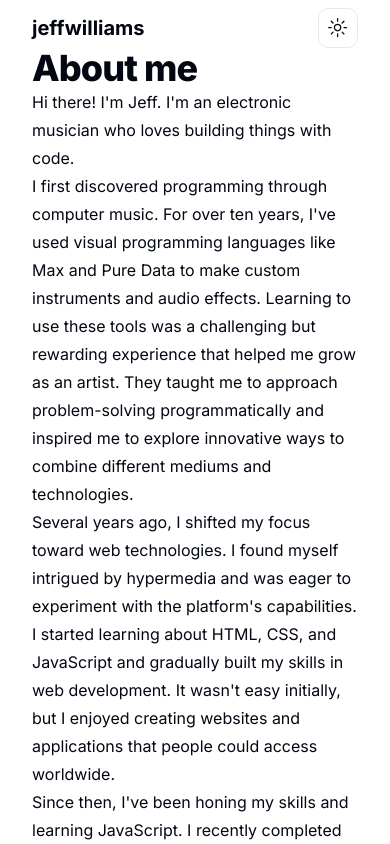
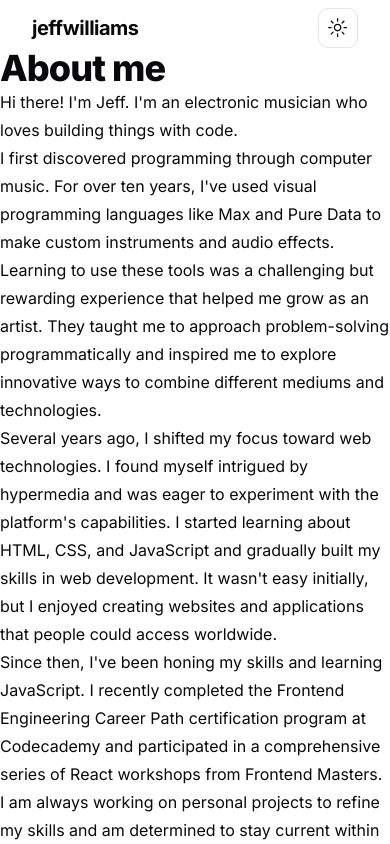
Before and after one commit to orphandeity/portfolio, a Next.js app: page /about-me in a window 390 px wide. Shown: the top 844 px of the page. Built offline with nearby package versions, Linux system fonts and the light colour scheme.

Commit message:
responsive hero styles

```diff
--- a/src/app/layout.tsx
+++ b/src/app/layout.tsx
@@ -21,15 +21,13 @@ export default function RootLayout({
     <html lang="en">
       <body className={inter.className}>
         <ThemeProvider attribute="class" defaultTheme="system" enableSystem>
-          <div className="container">
-            <header className="mt-2 flex items-center justify-between">
-              <Link href={'/'}>
-                <strong className="text-xl">jeffwilliams</strong>
-              </Link>
-              <ModeToggle />
-            </header>
-            {children}
-          </div>
+          <header className="container mt-2 flex items-center justify-between">
+            <Link href={'/'}>
+              <strong className="text-xl tracking-tight">jeffwilliams</strong>
+            </Link>
+            <ModeToggle />
+          </header>
+          {children}
         </ThemeProvider>
       </body>
     </html>
--- a/src/app/page.tsx
+++ b/src/app/page.tsx
@@ -23,45 +23,46 @@ import { Button } from '@/components/ui/button'
 export default function Home() {
   return (
     <main className="space-y-20">
-      <div>
-        <figure className="relative mb-32">
-          <div className="relative mx-auto max-w-sm before:absolute before:inset-0 before:bg-gradient-to-t before:from-background before:to-transparent before:to-30%">
-            <Image src={photo} alt="" />
+      <div className="container">
+        <figure className="relative mb-12 sm:mb-8">
+          <div className="relative mx-auto max-w-sm translate-x-1/3 before:absolute before:inset-0 before:bg-gradient-to-t before:from-background before:to-transparent before:to-30% sm:ml-auto sm:mr-0 sm:translate-x-12">
+            <Image src={photo} alt="" priority />
           </div>
-          <figcaption className="absolute -bottom-28">
+          <figcaption className="absolute -bottom-8 max-w-xs xs:max-w-sm sm:bottom-0">
             <h1>
               Hi! I&apos;m Jeff...
               <br />
-              <span className="text-primary">Web Developer</span>,
-              <br />
-              Musician and
+              <span className="text-primary">Web Developer</span>, Musician and
               <br />
               Cat Lover.
             </h1>
           </figcaption>
         </figure>
-        <p className="text-xl text-muted-foreground">
-          I build dynamic web experiences that people love to use. You can read
-          a bit more{' '}
+
+        <div className="space-y-4 sm:space-y-8">
+          <p className="text-lg text-muted-foreground">
+            I build dynamic web experiences that people love to use. You can
+            read a bit more{' '}
             <Link
               href={'about-me'}
-            className="underline decoration-primary underline-offset-4"
+              className="underline decoration-primary decoration-2 underline-offset-4"
             >
               about me
             </Link>{' '}
             or check out some things I&apos;ve made.
           </p>
-        <div className="mt-12 flex justify-between gap-4">
-          <Button size={'lg'} className="w-full" asChild>
+          <div className="flex justify-between gap-4 sm:gap-8">
+            <Button className="w-full" asChild>
               <Link href={'#projects'}>Projects</Link>
             </Button>
-          <Button size={'lg'} className="w-full" asChild>
+            <Button className="w-full" asChild>
               <Link href={'#contact'}>Contact</Link>
             </Button>
           </div>
         </div>
+      </div>
 
-      <section>
+      <section className="container">
         <h2>Skills</h2>
         <h3 className="text-muted-foreground">Languages</h3>
         <ul className="mb-8 flex justify-between">
@@ -121,7 +122,7 @@ export default function Home() {
 
       <Projects />
 
-      <section id="contact">
+      <section id="contact" className="container">
         <h2>Contact</h2>
         <ContactForm />
       </section>
--- a/src/app/tailwind.css
+++ b/src/app/tailwind.css
@@ -5,64 +5,47 @@
 @layer base {
   :root {
     --background: 0 0% 100%;
-    --foreground: 224 71.4% 4.1%;
-
+    --foreground: 240 10% 3.9%;
     --card: 0 0% 100%;
-    --card-foreground: 224 71.4% 4.1%;
-
+    --card-foreground: 240 10% 3.9%;
     --popover: 0 0% 100%;
-    --popover-foreground: 224 71.4% 4.1%;
-
-    --primary: 262.1 83.3% 57.8%;
-    --primary-foreground: 210 20% 98%;
-
-    --secondary: 220 14.3% 95.9%;
-    --secondary-foreground: 220.9 39.3% 11%;
-
-    --muted: 220 14.3% 95.9%;
-    --muted-foreground: 220 8.9% 46.1%;
-
-    --accent: 220 14.3% 95.9%;
-    --accent-foreground: 220.9 39.3% 11%;
-
+    --popover-foreground: 240 10% 3.9%;
+    --primary: 346.8 77.2% 49.8%;
+    --primary-foreground: 355.7 100% 97.3%;
+    --secondary: 240 4.8% 95.9%;
+    --secondary-foreground: 240 5.9% 10%;
+    --muted: 240 4.8% 95.9%;
+    --muted-foreground: 240 3.8% 46.1%;
+    --accent: 240 4.8% 95.9%;
+    --accent-foreground: 240 5.9% 10%;
     --destructive: 0 84.2% 60.2%;
-    --destructive-foreground: 210 20% 98%;
-
-    --border: 220 13% 91%;
-    --input: 220 13% 91%;
-    --ring: 262.1 83.3% 57.8%;
-
+    --destructive-foreground: 0 0% 98%;
+    --border: 240 5.9% 90%;
+    --input: 240 5.9% 90%;
+    --ring: 346.8 77.2% 49.8%;
     --radius: 0.75rem;
   }
 
   .dark {
-    --background: 224 71.4% 4.1%;
-    --foreground: 210 20% 98%;
-
-    --card: 224 71.4% 4.1%;
-    --card-foreground: 210 20% 98%;
-
-    --popover: 224 71.4% 4.1%;
-    --popover-foreground: 210 20% 98%;
-
-    --primary: 263.4 70% 50.4%;
-    --primary-foreground: 210 20% 98%;
-
-    --secondary: 215 27.9% 16.9%;
-    --secondary-foreground: 210 20% 98%;
-
-    --muted: 215 27.9% 16.9%;
-    --muted-foreground: 217.9 10.6% 64.9%;
-
-    --accent: 215 27.9% 16.9%;
-    --accent-foreground: 210 20% 98%;
-
+    --background: 20 14.3% 4.1%;
+    --foreground: 0 0% 95%;
+    --card: 24 9.8% 10%;
+    --card-foreground: 0 0% 95%;
+    --popover: 0 0% 9%;
+    --popover-foreground: 0 0% 95%;
+    --primary: 346.8 77.2% 49.8%;
+    --primary-foreground: 355.7 100% 97.3%;
+    --secondary: 240 3.7% 15.9%;
+    --secondary-foreground: 0 0% 98%;
+    --muted: 0 0% 15%;
+    --muted-foreground: 240 5% 64.9%;
+    --accent: 12 6.5% 15.1%;
+    --accent-foreground: 0 0% 98%;
     --destructive: 0 62.8% 30.6%;
-    --destructive-foreground: 210 20% 98%;
-
-    --border: 215 27.9% 16.9%;
-    --input: 215 27.9% 16.9%;
-    --ring: 263.4 70% 50.4%;
+    --destructive-foreground: 0 85.7% 97.3%;
+    --border: 240 3.7% 15.9%;
+    --input: 240 3.7% 15.9%;
+    --ring: 346.8 77.2% 49.8%;
   }
 }
 
@@ -71,7 +54,7 @@
     @apply border-border;
   }
   body {
-    @apply bg-background text-foreground;
+    @apply w-screen overflow-x-hidden bg-background text-foreground;
   }
   h1,
   h2,
@@ -80,7 +63,7 @@
     @apply scroll-m-20 tracking-tight;
   }
   h1 {
-    @apply text-4xl font-extrabold lg:text-5xl;
+    @apply text-4xl font-extrabold xs:text-5xl;
   }
   h2 {
     @apply mb-4 text-3xl font-semibold;
@@ -95,3 +78,9 @@
     @apply text-sm font-medium leading-none;
   }
 }
+
+/* @layer utilities {
+  .container {
+    @apply xs:max-w-[640px] sm:max-w-[768px];
+  }
+} */
--- a/src/components/projects.tsx
+++ b/src/components/projects.tsx
@@ -48,7 +48,10 @@ export default function Projects() {
   ]
 
   return (
-    <section id="projects">
+    <section
+      className="container bg-secondary py-4 text-secondary-foreground"
+      id="projects"
+    >
       <h2>Projects</h2>
       <ul className="flex flex-wrap gap-8">
         {projects.map((project) => (
--- a/tailwind.config.ts
+++ b/tailwind.config.ts
@@ -1,76 +1,79 @@
 /** @type {import('tailwindcss').Config} */
 module.exports = {
-  darkMode: ["class"],
+  darkMode: ['class'],
   content: [
     './pages/**/*.{ts,tsx}',
     './components/**/*.{ts,tsx}',
     './app/**/*.{ts,tsx}',
     './src/**/*.{ts,tsx}',
-	],
+  ],
   theme: {
     container: {
       center: true,
-      padding: "2rem",
+      padding: '2rem',
       screens: {
-        "2xl": "1400px",
+        '2xl': '1400px',
       },
     },
     extend: {
+      screens: {
+        xs: '480px',
+      },
       colors: {
-        border: "hsl(var(--border))",
-        input: "hsl(var(--input))",
-        ring: "hsl(var(--ring))",
-        background: "hsl(var(--background))",
-        foreground: "hsl(var(--foreground))",
+        border: 'hsl(var(--border))',
+        input: 'hsl(var(--input))',
+        ring: 'hsl(var(--ring))',
+        background: 'hsl(var(--background))',
+        foreground: 'hsl(var(--foreground))',
         primary: {
-          DEFAULT: "hsl(var(--primary))",
-          foreground: "hsl(var(--primary-foreground))",
+          DEFAULT: 'hsl(var(--primary))',
+          foreground: 'hsl(var(--primary-foreground))',
         },
         secondary: {
-          DEFAULT: "hsl(var(--secondary))",
-          foreground: "hsl(var(--secondary-foreground))",
+          DEFAULT: 'hsl(var(--secondary))',
+          foreground: 'hsl(var(--secondary-foreground))',
         },
         destructive: {
-          DEFAULT: "hsl(var(--destructive))",
-          foreground: "hsl(var(--destructive-foreground))",
+          DEFAULT: 'hsl(var(--destructive))',
+          foreground: 'hsl(var(--destructive-foreground))',
         },
         muted: {
-          DEFAULT: "hsl(var(--muted))",
-          foreground: "hsl(var(--muted-foreground))",
+          DEFAULT: 'hsl(var(--muted))',
+          foreground: 'hsl(var(--muted-foreground))',
         },
         accent: {
-          DEFAULT: "hsl(var(--accent))",
-          foreground: "hsl(var(--accent-foreground))",
+          DEFAULT: 'hsl(var(--accent))',
+          foreground: 'hsl(var(--accent-foreground))',
         },
         popover: {
-          DEFAULT: "hsl(var(--popover))",
-          foreground: "hsl(var(--popover-foreground))",
+          DEFAULT: 'hsl(var(--popover))',
+          foreground: 'hsl(var(--popover-foreground))',
         },
         card: {
-          DEFAULT: "hsl(var(--card))",
-          foreground: "hsl(var(--card-foreground))",
+          DEFAULT: 'hsl(var(--card))',
+          foreground: 'hsl(var(--card-foreground))',
         },
       },
       borderRadius: {
-        lg: "var(--radius)",
-        md: "calc(var(--radius) - 2px)",
-        sm: "calc(var(--radius) - 4px)",
+        lg: 'var(--radius)',
+        md: 'calc(var(--radius) - 2px)',
+        sm: 'calc(var(--radius) - 4px)',
       },
       keyframes: {
-        "accordion-down": {
+        'accordion-down': {
           from: { height: 0 },
-          to: { height: "var(--radix-accordion-content-height)" },
+          to: { height: 'var(--radix-accordion-content-height)' },
         },
-        "accordion-up": {
-          from: { height: "var(--radix-accordion-content-height)" },
+        'accordion-up': {
+          from: { height: 'var(--radix-accordion-content-height)' },
           to: { height: 0 },
         },
       },
       animation: {
-        "accordion-down": "accordion-down 0.2s ease-out",
-        "accordion-up": "accordion-up 0.2s ease-out",
+        'accordion-down': 'accordion-down 0.2s ease-out',
+        'accordion-up': 'accordion-up 0.2s ease-out',
       },
     },
   },
-  plugins: [require("tailwindcss-animate")],
+  plugins: [require('tailwindcss-animate')],
 }
```
Lines whose indentation alone changed are shown as unchanged.
